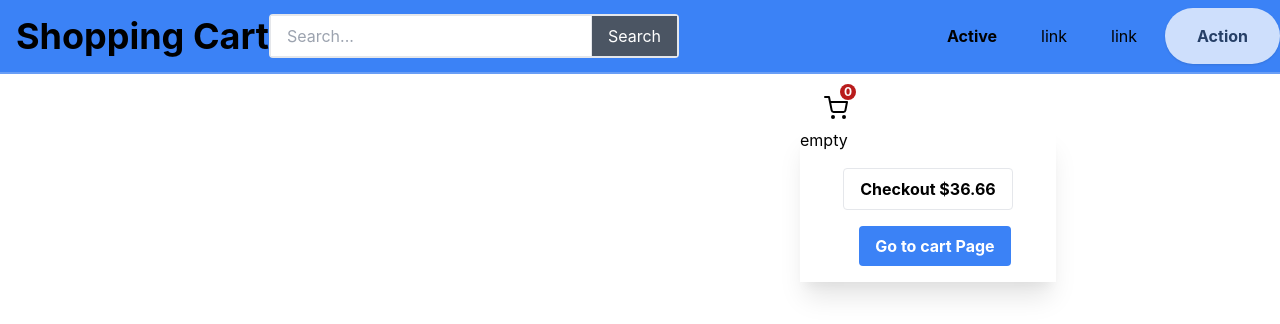
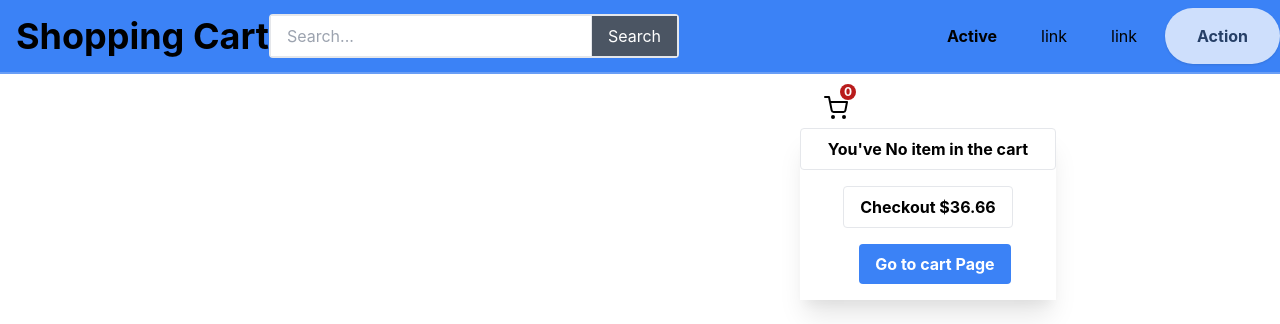
Before and after one commit to mugabee/React-Shopping, a React (Create React App) app: page / in a window 1280 px wide. Shown: the top 324 px of the page. Built offline with nearby package versions, Linux system fonts and the light colour scheme.

Commit message:
Add/remove to cart functionality

```diff
--- a/src/components/Header.js/CartDrop.js
+++ b/src/components/Header.js/CartDrop.js
@@ -1,5 +1,6 @@
 import { CartState } from "../../Context/Context";
 import { AiFillDelete } from "react-icons/ai";
+import { Link } from "react-router-dom";
 
 const CartDrop = () => {
   const {
@@ -71,7 +72,14 @@ const CartDrop = () => {
                   ))}
                 </>
               ) : (
-                <span> empty</span>
+                <span className="text-base  undefined  hover:scale-110 focus:outline-none flex justify-center px-4 py-2 rounded font-bold cursor-pointer
+                hover:bg-teal-700 hover:text-teal-100
+                bg-teal-100
+                text-teal-700
+                border duration-200 ease-in-out
+                border-teal-600 transition">
+                    You've No item in the cart
+                  </span>
               )}
 
               <div className="p-4 justify-center flex">
@@ -86,9 +94,11 @@ const CartDrop = () => {
                   >
                     Checkout $36.66
                   </button>
+                  <Link to="/CartPage">
                   <button className="bg-blue-500 hover:bg-blue-700 text-white font-bold py-2 px-4 rounded ml-4 mt-4">
                     Go to cart Page
                   </button>
+                  </Link>
                 </div>
               </div>
             </div>
```
